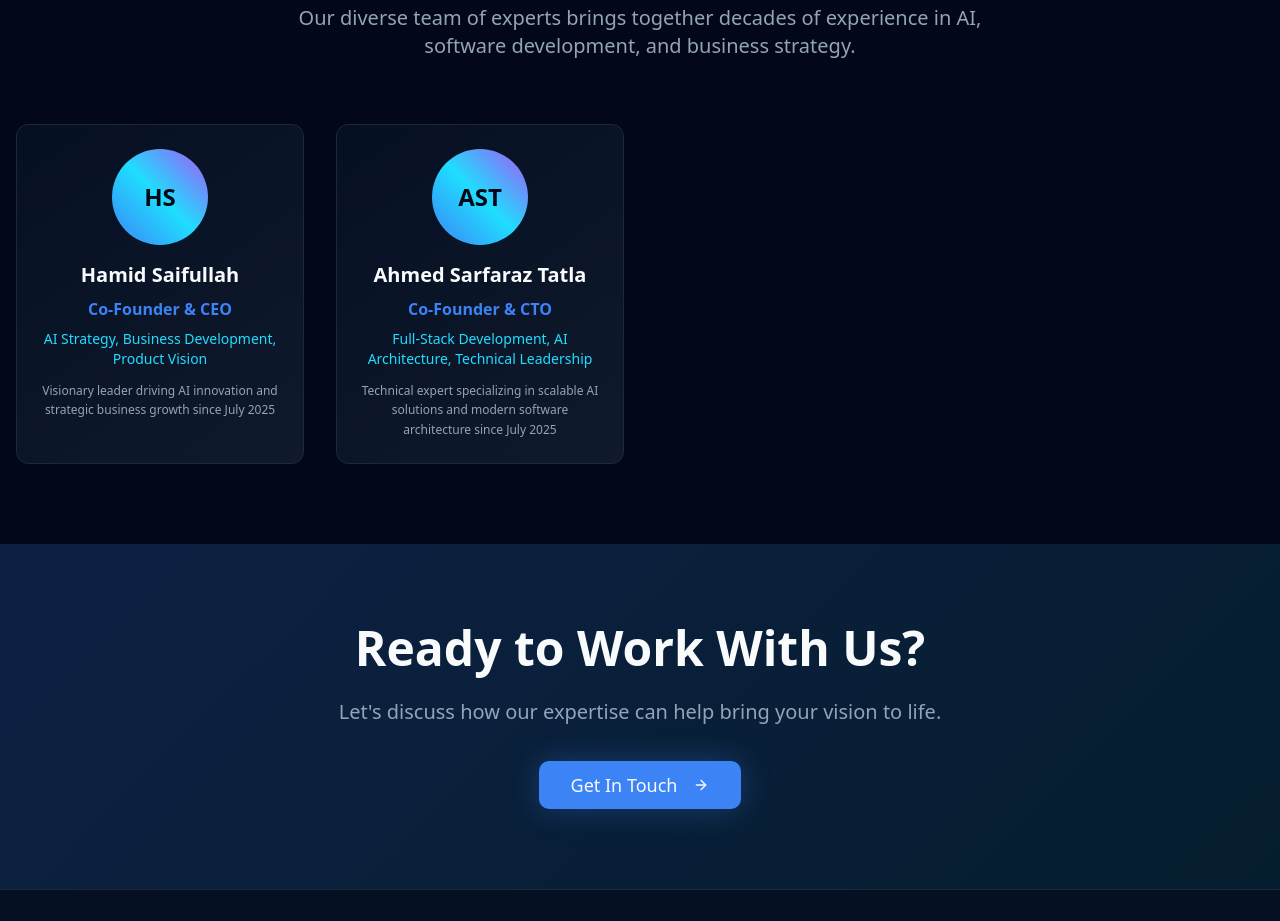
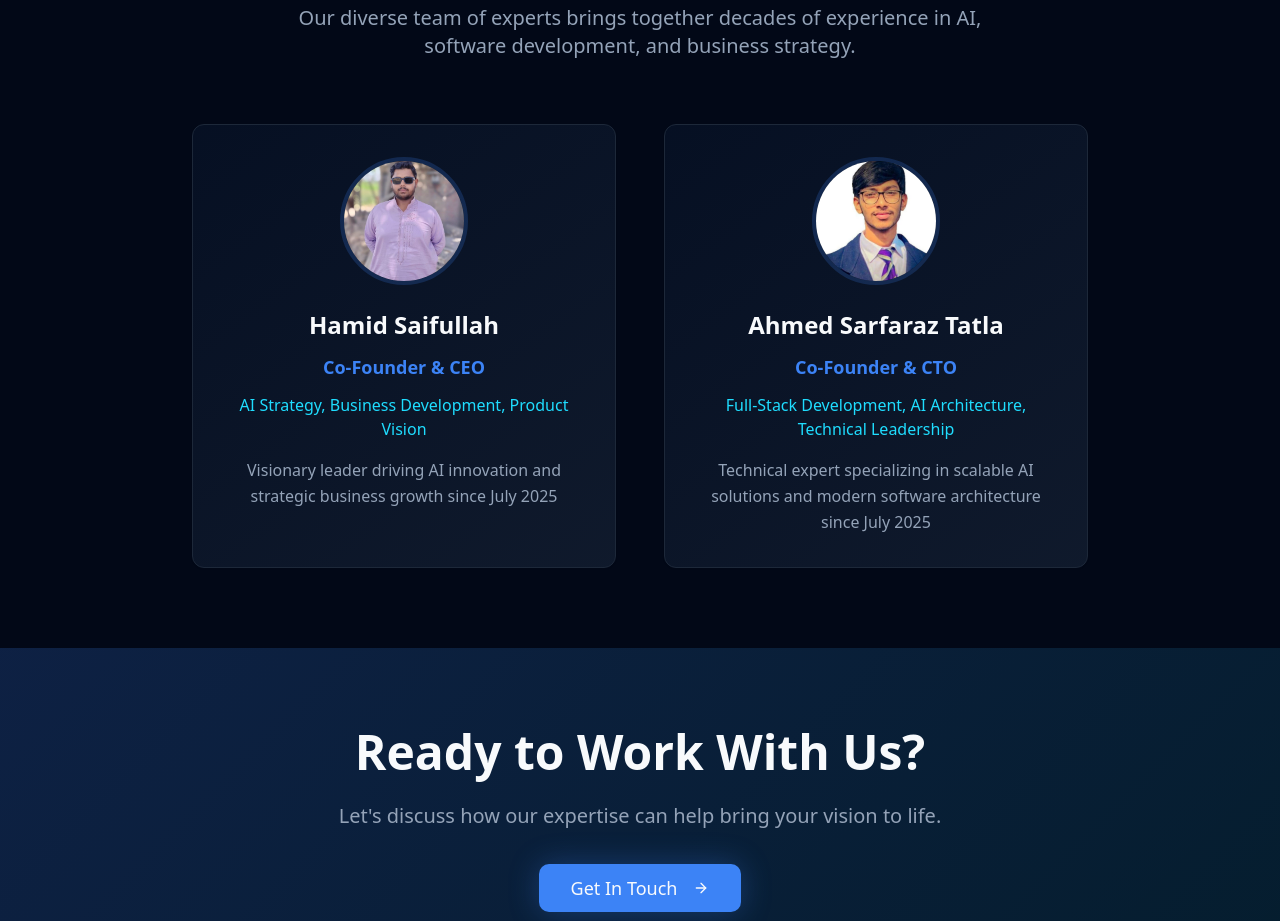
Before and after one commit to Hamid-GenAI-Eng/code-envision-nexus, a React (Vite) app: page /who-we-are in a window 1280 px wide. Shown: the part 2200-3121 px from the top of the page. Built offline with nearby package versions, Linux system fonts and the light colour scheme.

Commit message:
Update leadership photos
Adjusted the positioning of the leadership photos to be centered on the "Who We Are" page.

```diff
--- a/src/pages/WhoWeAre.tsx
+++ b/src/pages/WhoWeAre.tsx
@@ -158,18 +158,24 @@ const WhoWeAre = () => {
             </p>
           </div>
 
-          <div className="grid md:grid-cols-2 lg:grid-cols-4 gap-8">
-            {team.map((member, index) => (
-              <Card key={index} className="p-6 card-gradient border-border hover:border-primary/50 transition-all duration-300 group text-center">
-                <div className="w-24 h-24 bg-gradient-neural rounded-full mx-auto mb-4 flex items-center justify-center text-2xl font-bold text-background">
-                  {member.name.split(' ').map(n => n[0]).join('')}
-                </div>
-                <h3 className="text-xl font-bold mb-2 text-foreground">{member.name}</h3>
-                <p className="text-primary font-semibold mb-2">{member.role}</p>
-                <p className="text-sm text-accent mb-3">{member.expertise}</p>
-                <p className="text-xs text-muted-foreground leading-relaxed">{member.bio}</p>
-              </Card>
-            ))}
+          <div className="flex justify-center">
+            <div className="grid md:grid-cols-2 gap-12 max-w-4xl">
+              {team.map((member, index) => (
+                <Card key={index} className="p-8 card-gradient border-border hover:border-primary/50 transition-all duration-300 group text-center">
+                  <div className="w-32 h-32 mx-auto mb-6 rounded-full overflow-hidden border-4 border-primary/20">
+                    <img
+                      src={index === 0 ? "/lovable-uploads/de0150bb-e60b-4123-85f8-fde0edbf44ac.png" : "/lovable-uploads/46207957-a428-49af-a67e-23c2cfe96de4.png"}
+                      alt={member.name}
+                      className="w-full h-full object-cover"
+                    />
+                  </div>
+                  <h3 className="text-2xl font-bold mb-3 text-foreground">{member.name}</h3>
+                  <p className="text-primary font-semibold mb-3 text-lg">{member.role}</p>
+                  <p className="text-accent mb-4 font-medium">{member.expertise}</p>
+                  <p className="text-muted-foreground leading-relaxed">{member.bio}</p>
+                </Card>
+              ))}
+            </div>
           </div>
         </div>
       </section>
```
Also changed, not shown: public/lovable-uploads/46207957-a428-49af-a67e-23c2cfe96de4.png (added), public/lovable-uploads/de0150bb-e60b-4123-85f8-fde0edbf44ac.png (added).
